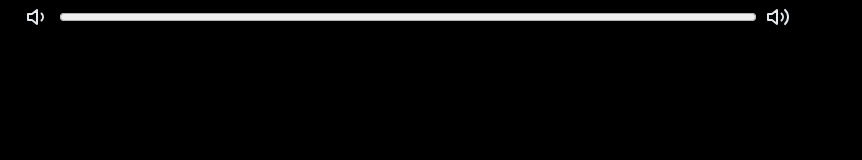
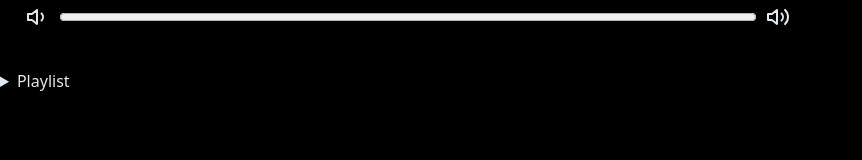
Before and after one commit to symbolic-dreams/standing-echo, a Vue app: page / in a window 1280 px wide. Shown: the part 122-282 px from the top of the page, without its empty margins (0-862 px from the left). Built offline with nearby package versions, Linux system fonts and the light colour scheme.

Commit message:
Renamed PlayList2 to Playlist

```diff
--- a/src/components/App.vue
+++ b/src/components/App.vue
@@ -39,6 +39,7 @@ html, body {
 <template>
   <main id="app">
     <Player />
+    <Playlist />
   </main>
 </template>
 
@@ -46,11 +47,11 @@ html, body {
 import { Component, Vue } from 'vue-property-decorator';
 //import Navigation from './Navigation.vue'
 import Player from './Player.vue'
-//import PlayList from './PlayList.vue';
+import Playlist from './Playlist.vue';
 //import Library from './Library.vue'
 
 @Component({
-  components: { Player }
+  components: { Player, Playlist }
 })
 export default class App extends Vue {
   created() {
```
Also changed, not shown: src/components/Playlist.vue (renamed from src/components/PlayList2.vue).
